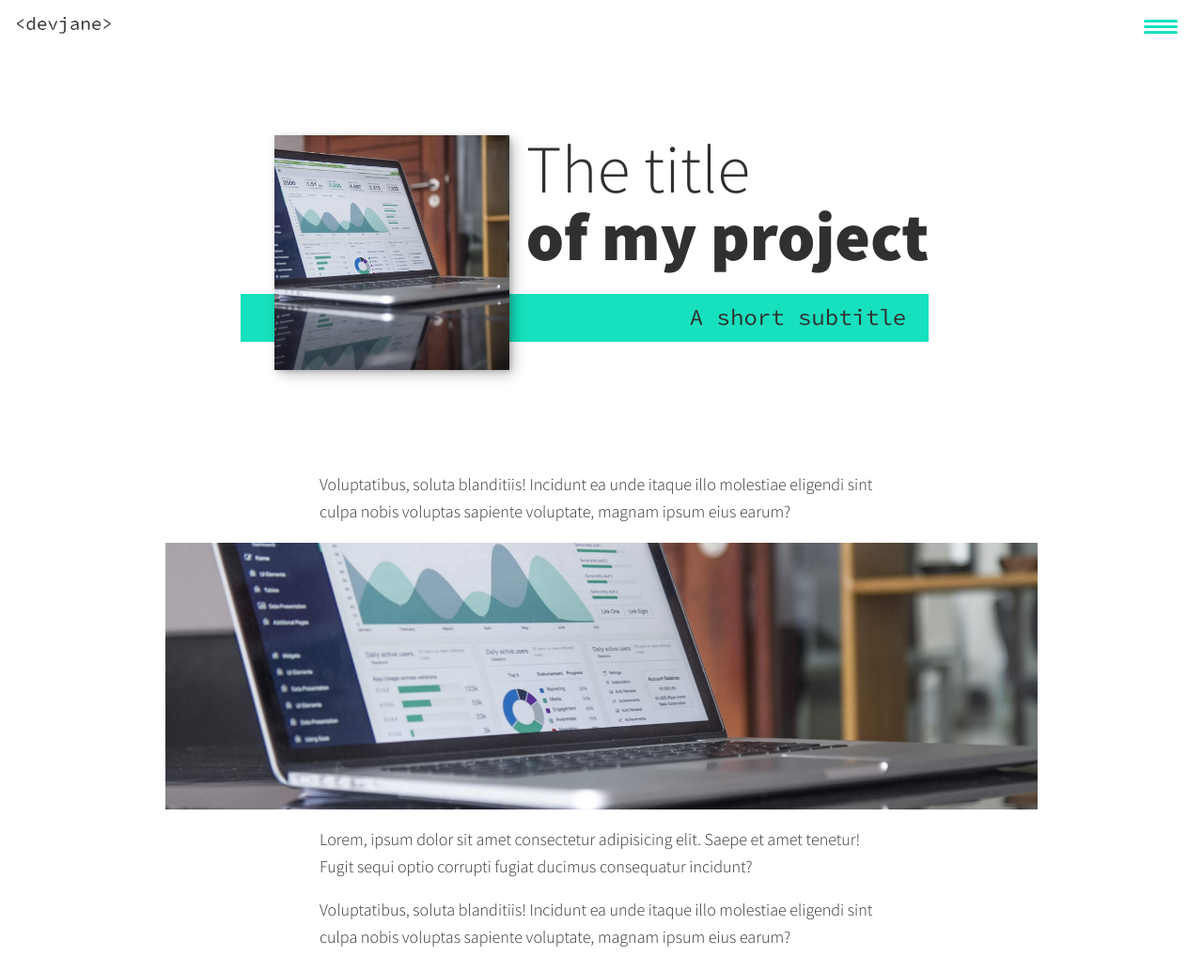
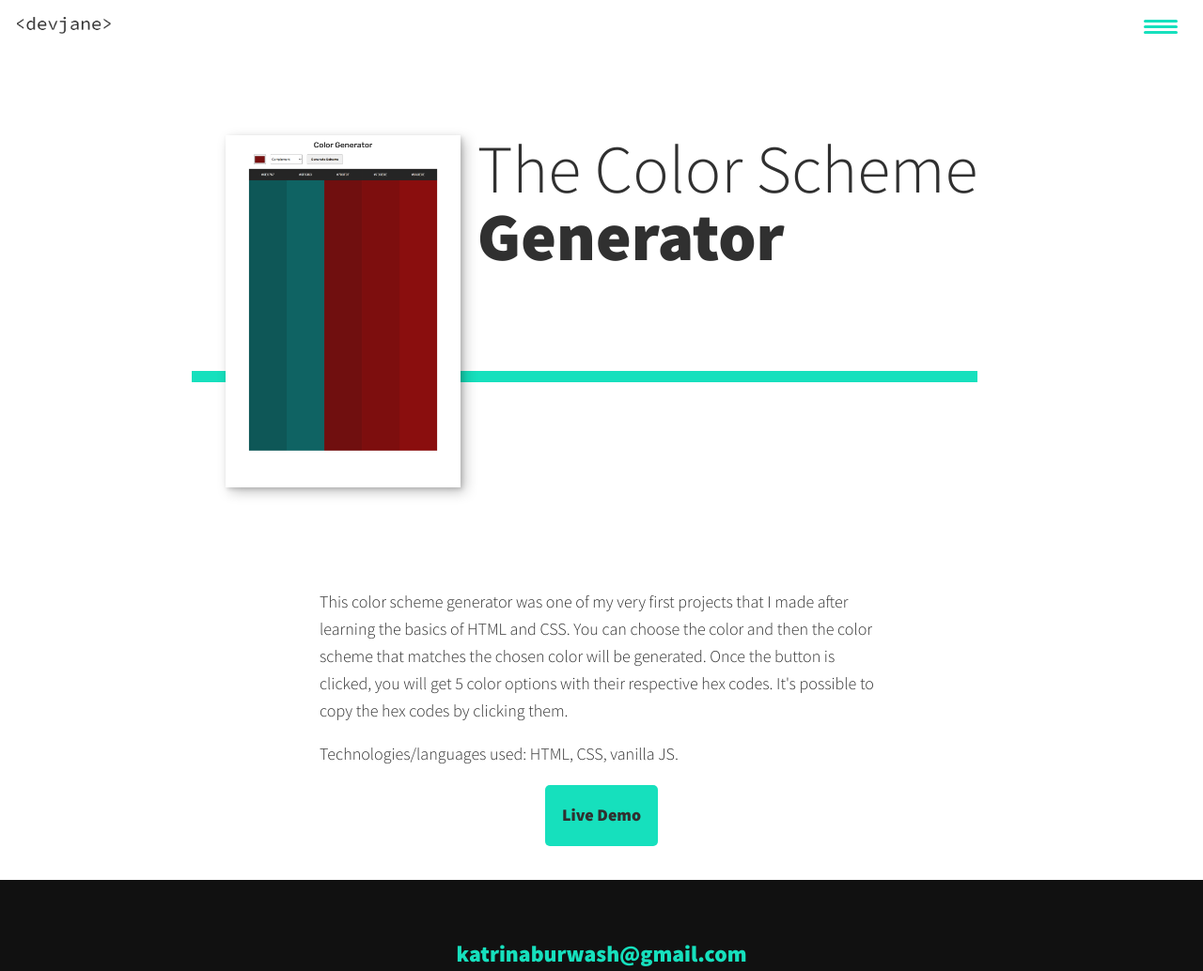
Before and after one commit to katribu/Portfolio, a website built with Vite: page color-scheme.html in a window 1280 px wide. Shown: the top 1034 px of the page at 94% size. Built offline with nearby package versions, Linux system fonts and the light colour scheme.

Commit message:
continued styling and added all project pictures

```diff
--- a/portfolio-item.html
+++ b/color-scheme.html
@@ -23,10 +23,12 @@
             </button>
             <nav class="nav">
                 <ul class="nav__list">
+
                     <li class="nav__item"><a href="index.html" class="nav__link">Home</a></li>
-                    <li class="nav__item"><a href="index.html#services" class="nav__link">My Services</a></li>
+                    <li class="nav__item"><a href="index.html#services" class="nav__link">My Experiences</a></li>
                     <li class="nav__item"><a href="index.html#about" class="nav__link">About me</a></li>
-                    <li class="nav__item"><a href="index.html#work" class="nav__link">My Work</a></li>
+                    <li class="nav__item"><a href="index.html#work" class="nav__link">My Projects</a></li>
+
                 </ul>
             </nav>
         </header>
@@ -34,17 +36,22 @@
 
         <section class="intro">
             <h1 class="section__title section__title--intro">
-                The title <strong>of my project</strong>
+                The Color Scheme <strong>Generator</strong>
             </h1>
-            <p class="section__subtitle section__subtitle--intro">A short subtitle</p>
-            <img src="img/portfolio-01.jpg" alt="" class="intro__img">
+            <p class="section__subtitle section__subtitle--intro"></p>
+            <img src="img/colorScheme.png" alt="" class="intro__img">
         </section>
 
         <div class="portfolio-item-individual">
-            <p>Voluptatibus, soluta blanditiis! Incidunt ea unde itaque illo molestiae eligendi sint culpa nobis voluptas sapiente voluptate, magnam ipsum eius earum?</p>
-            <img src="img/portfolio-details.jpg" alt="">
-            <p>Lorem, ipsum dolor sit amet consectetur adipisicing elit. Saepe et amet tenetur! Fugit sequi optio corrupti fugiat ducimus consequatur incidunt?</p>
-            <p>Voluptatibus, soluta blanditiis! Incidunt ea unde itaque illo molestiae eligendi sint culpa nobis voluptas sapiente voluptate, magnam ipsum eius earum?</p>
+            <p>This color scheme generator was one of my very first projects that I made after learning
+                the basics of HTML and CSS. You can choose the color and then the color scheme that matches
+                the chosen color will be generated. Once the button is clicked, you will get 5 color options with their
+                respective hex codes. It's possible to copy the hex codes by clicking them.
+            </p>
+            <p>Technologies/languages used: HTML, CSS, vanilla JS.</p>
+            <div class="live-demo-div">
+                <a href="https://katribu.github.io/Color-Scheme-Generator/" class="live-demo">Live Demo</a>
+            </div>
         </div>
 
 
--- a/css/style.css
+++ b/css/style.css
@@ -402,11 +402,13 @@ header {
 
 .portfolio {
     display: grid;
-    grid-template-columns: repeat(auto-fit, minmax(300px, 1fr));
+    gap: 5px;
+    grid-template-columns: repeat(auto-fit, minmax(150px, 1fr));
 }
 
 .portfolio__item {
     background: var(--clr-accent);
+    border: 1.5px solid var(--clr-light);
     overflow: hidden;
 }
 
@@ -487,3 +489,26 @@ header {
     margin-left: auto;
     margin-right: auto;
 }
+
+.live-demo-div {
+    display: flex;
+    justify-content: center;
+}
+
+.live-demo {
+    background: var(--clr-accent);
+    text-decoration: none;
+    color: var(--clr-dark);
+    padding: 1em;
+    font-weight: 600;
+    text-align: center;
+    margin: 0 auto;
+    border-radius: 5px;
+}
+
+.live-demo:hover,
+.live-demo:focus {
+    cursor: pointer;
+    background: var(--clr-dark);
+    color: var(--clr-accent);
+}
```
Also changed, not shown: index.html (+6 -6 lines), img/colorScheme.png (added), img/habitTracker.png (added), img/portfolio-01.jpg (deleted), img/portfolio-02.jpg (deleted), img/portfolio-03.jpg (deleted), img/remembrall.png (added).
